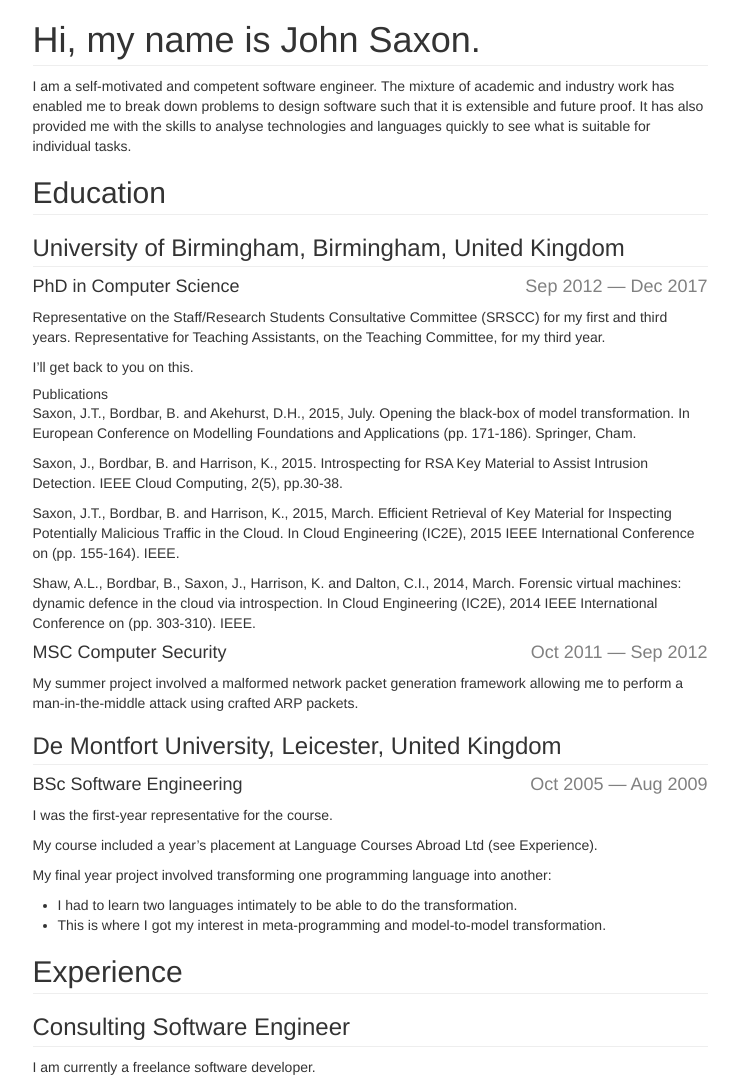
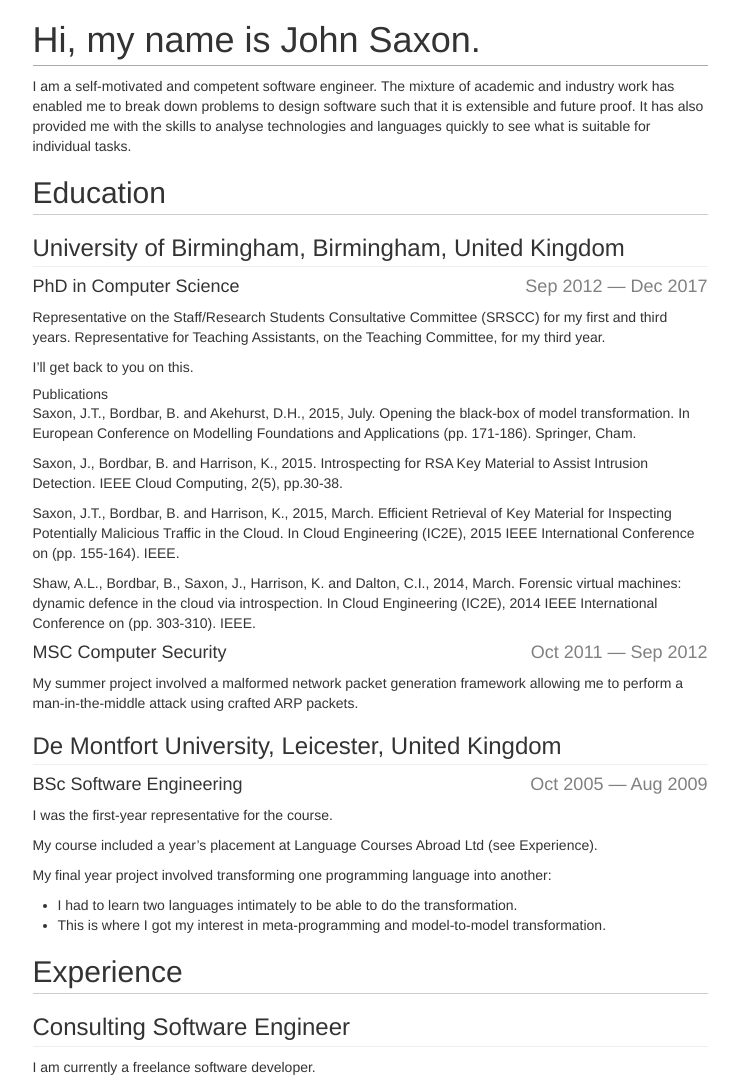
Before and after one commit to sacko87/sacko87.github.io, a Jekyll site: the page built from index.md, in a window 1280 px wide. Shown: the top 1083 px of the page, without its empty margins (270-1009 px from the left). Built offline with Jekyll 4.4.1, drawn with Linux system fonts in a browser that asks for light colours; nearby versions of some CDN libraries.

Commit message:
Update master.css

```diff
--- a/css/master.css
+++ b/css/master.css
@@ -4,8 +4,19 @@ div.container {
 
 h1, h2, h3 {
   font-weight: 300;
+  padding-bottom: 5px;
+}
+
+h1 {
+  border-bottom: 1px solid #aaa;
+}
+
+h2 {
+  border-bottom: 1px solid #ccc;
+}
+
+h3 {
   border-bottom: 1px solid #eee;
-  padding-bottom: 5px;
 }
 
 h3, h4, h5 {
```
